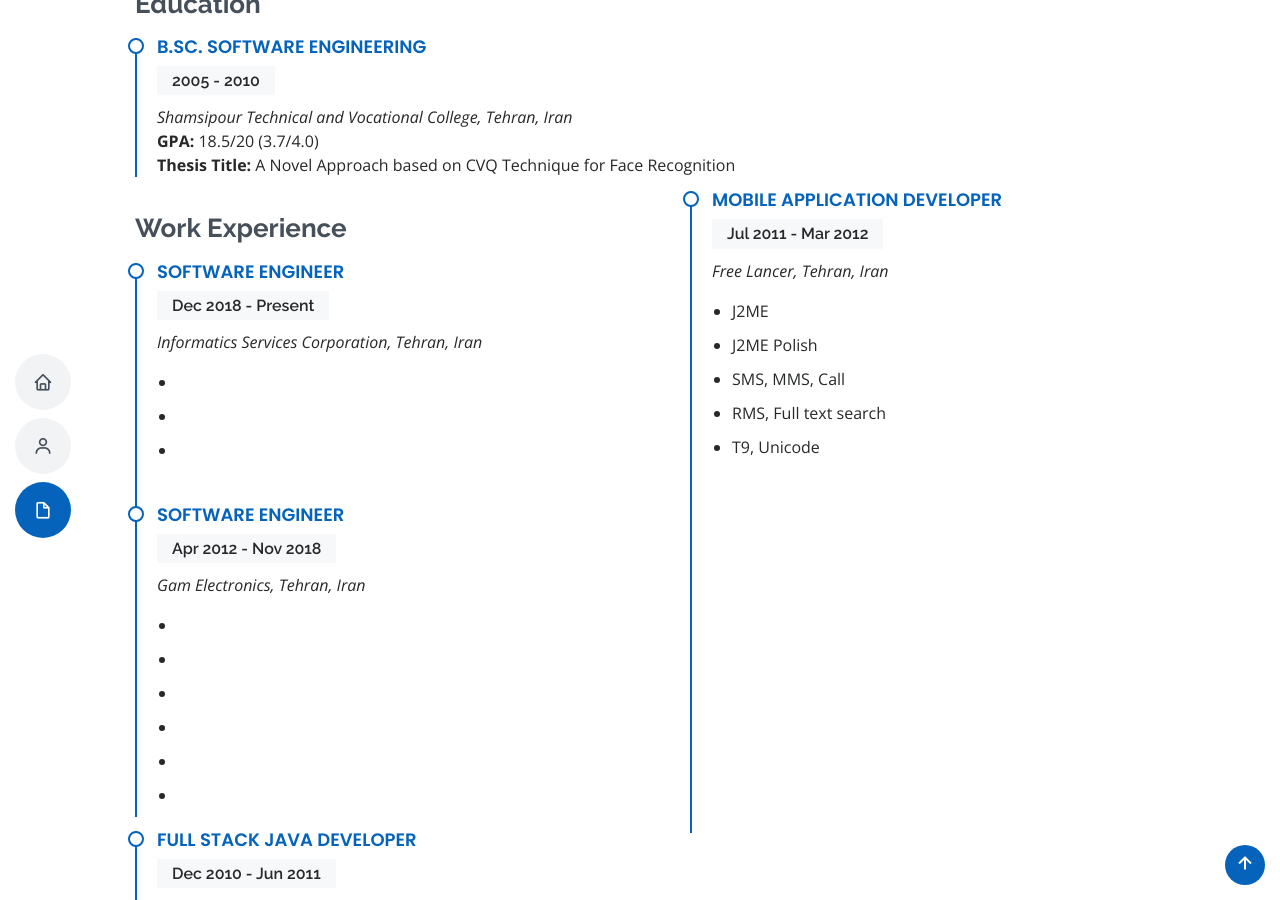
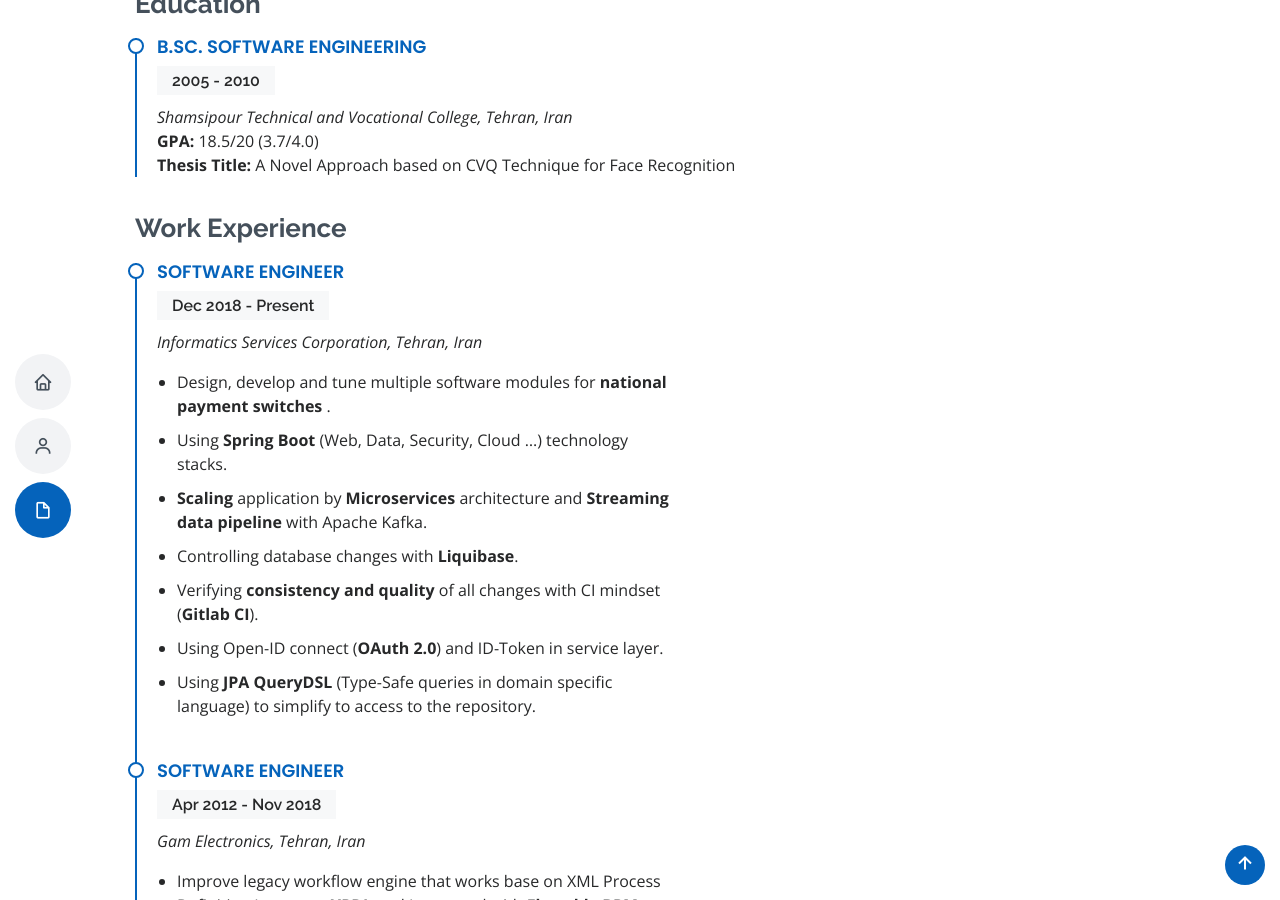
Before and after one commit to s-noroozi-cs/portfolio, a Jekyll site: the page built from index.html, in a window 1280 px wide and 900 px high, scrolled down 2543 px. Built offline with Jekyll 4.4.1, drawn with Linux system fonts in a browser that asks for light colours; some of the changed text lies outside the part shown.

Commit message:
Update index.html

```diff
--- a/index.html
+++ b/index.html
@@ -362,9 +362,13 @@
                 <h5>Dec 2018 - Present</h5>
                 <p><em>Informatics Services Corporation, Tehran, Iran</em></p>
                 <ul>
-                  <li></li>
-                  <li></li>
-                  <li></li>
+                  <li>Design, develop and tune multiple software modules for <strong>national payment switches</strong> .</li>
+                  <li>Using <strong>Spring Boot</strong> (Web, Data, Security, Cloud …) technology stacks.</li>
+                  <li><strong>Scaling</strong> application by <strong>Microservices</strong> architecture and <strong>Streaming data pipeline</strong> with Apache Kafka.</li>
+                  <li>Controlling database changes with <strong>Liquibase</strong>.</li>
+                  <li>Verifying <strong>consistency and quality</strong> of all changes with CI mindset (<strong>Gitlab CI</strong>).</li>
+                  <li>Using Open-ID connect (<strong>OAuth 2.0</strong>) and ID-Token in service layer.</li>
+                  <li>Using <strong>JPA QueryDSL</strong> (Type-Safe queries in domain specific language) to simplify to access to the repository.</li>
                 </ul>
               </div>
               <div class="resume-item">
@@ -372,42 +376,15 @@
                 <h5>Apr 2012 - Nov 2018</h5>
                 <p><em>Gam Electronics, Tehran, Iran </em></p>
                 <ul>
-                  <li></li>
-                  <li></li>
-                  <li></li>
-                  <li></li>
-                  <li></li>
-                  <li></li>
+                  <li>Improve legacy workflow engine that works base on XML Process Definition Language <strong>XPDL</strong> and Integrated with <strong>Flowable BPM engine</strong></li>
+                  <li>Design <strong>Mapper web application</strong> for mapping designed workflow in modeler with other subsystem such as <strong>CMS, DMS, Security</strong> and etc.</li>
+                  <li>Provide solution to integrate with different version of security subsystems for backward compatibility using <strong>Java Web Filter</strong> and <strong>chain of responsibility design pattern.</strong></li>
+                  <li>Design and develop <strong>Restful</strong> Document Management System(DMS) for <strong>MCI</strong> -  Biggest Mobile Operator in Middle East</li>
+                  <li>Define workflow base of data state change using <strong>Oracle trigger and procedure</strong></li>
+                  <li>Using <strong>Oracle Multimedia Image Processing</strong> for extracting metadata from scanned documents</li>
                 </ul>
               </div>
             </div>
-            <div class="resume-item">
-                <h4>Mobile Application Developer</h4>
-                <h5>Jul 2011 - Mar 2012</h5>
-                <p><em>Free Lancer, Tehran, Iran </em></p>
-                <ul>
-                  <li>J2ME</li>
-                  <li>J2ME Polish</li>
-                  <li>SMS, MMS, Call</li>
-                  <li>RMS, Full text search</li>
-                  <li>T9, Unicode</li>
-                </ul>
-              </div>
-            </div>
-            <div class="resume-item">
-                <h4>Full Stack Java Developer</h4>
-                <h5>Dec 2010 - Jun 2011</h5>
-                <p><em>Tanpad Hamrah LTD, Tehran, Iran </em></p>
-                <ul>
-                  <li>Customize Payment system based on PayBox</li>
-                  <li>Using Java, Hibernate, Oracle DB, Eclipse, Stripes web application framework (MVC) </li>
-                  <li>Linux, Emacs, Mercurial SCM</li>
-                  <li>Pidgin messenger and Mumble VOIP TeamSpeak.</li>
-                </ul>
-              </div>
-            </div>
-          </div>
-
           </div>
           <div class="row">
             <div class="col-lg-6" data-aos="fade-up">
```
